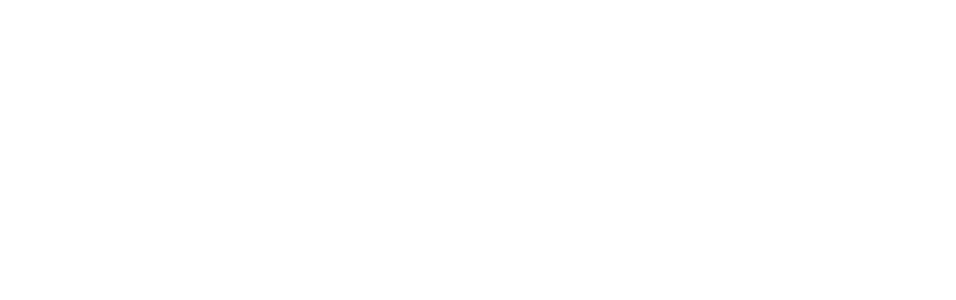
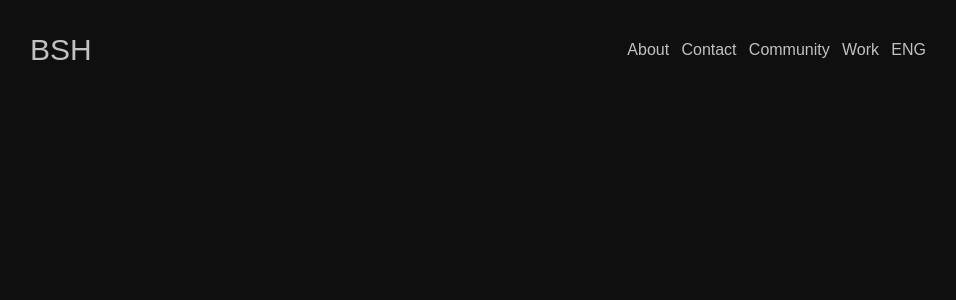
Before and after one commit to chainhouse-it/sc-frontend, a Next.js app: page / in a window 1280 px wide. Shown: the top 300 px of the page, without its empty margins (162-1118 px from the left). Built offline with nearby package versions, Linux system fonts and the light colour scheme.

Commit message:
Navbar start

```diff
--- /dev/null
+++ b/components/Navbar/index.js
@@ -0,0 +1,14 @@
+export default function Navbar() {
+    return (
+        <div className="w-screen flex flex-row justify-between items-center cursor-pointer px-48 pt-8 text-[#C1C1C1] font-sans" >
+            <p className="font-extraLight text-3xl" >BSH</p>
+            <div className="flex flex-row justify-between items-center w-1/3 font-medium text-md">
+                <span className="hover:underline underline-offset-2">About</span>
+                <span className="hover:underline underline-offset-2">Contact</span>
+                <span className="hover:underline underline-offset-2">Community</span>
+                <span className="hover:underline underline-offset-2">Work</span>
+                <span className="hover:underline underline-offset-2">ENG</span>
+            </div>
+        </div>
+    )
+}
--- a/pages/index.js
+++ b/pages/index.js
@@ -1,9 +1,10 @@
 import Head from 'next/head';
+import Navbar from '../components/Navbar';
 
 export default function Home() {
 	const tab = [];
 	return (
-		<div>
+		<div className = "bg-[#0F0F0F] w-screen h-screen">
 			<Head>
 				<title>skilled chain frontend</title>
 				<meta
@@ -12,6 +13,7 @@
 				/>
 				<link rel='icon' href='/favicon.ico' />
 			</Head>
+			<Navbar/>
 		</div>
 	);
 }
--- a/tailwind.config.js
+++ b/tailwind.config.js
@@ -10,11 +10,25 @@
             lg: '976px',
             xl: '1440px',
         },
+        fontWeight: {
+            extraLight: 100,
+            thin: 200,
+            light: 300,
+            normal: 400,
+            medium: 500,
+            semibold: 600,
+            bold: 700,
+            extrabold: 800,
+            black: 900,
+        },
         extend: {
             colors: {
                 darkGray: '#0F0F0F',
                 lightGray: '#C1C1C1',
             },
+            fontFamily: {
+                sans: ['Montserrat', 'sans-serif'],
+            },
         },
     },
     plugins: [],
```
Also changed, not shown: img/arrow.svg (added), 1 other file (tests, documents, lock files or other folders). Lines whose indentation alone changed are shown as unchanged.
